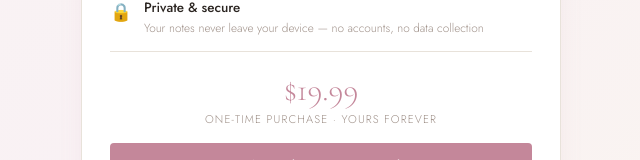
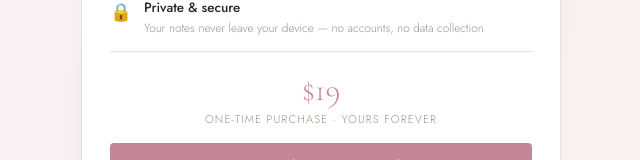
Before and after one commit to katinaperson/oneviewbiblestudy, a React (Create React App) app: page / in a window 1280 px wide. Shown: the part 569-729 px from the top of the page, without its empty margins (319-959 px from the left). Built offline with nearby package versions, Linux system fonts and the light colour scheme.

Commit message:
Update Paywall.js

```diff
--- a/src/Paywall.js
+++ b/src/Paywall.js
@@ -73,7 +73,7 @@ export default function Paywall({ onUnlock }) {
         ))}
 
         <div style={{ borderTop: '1px solid var(--border)', paddingTop: 18, marginTop: 6, textAlign: 'center' }}>
-          <div style={{ fontFamily: "'Cormorant Garamond', serif", fontSize: '2rem', color: 'var(--rose)', marginBottom: 2 }}>$19.99</div>
+          <div style={{ fontFamily: "'Cormorant Garamond', serif", fontSize: '2rem', color: 'var(--rose)', marginBottom: 2 }}>$19</div>
           <div style={{ fontSize: '0.7rem', color: 'var(--ink-lt)', letterSpacing: '0.1em', textTransform: 'uppercase', marginBottom: 16 }}>One-time purchase · Yours forever</div>
           <a href={GUMROAD_LINK} target="_blank" rel="noopener noreferrer" style={{
             display: 'block', width: '100%', padding: '13px',
```
